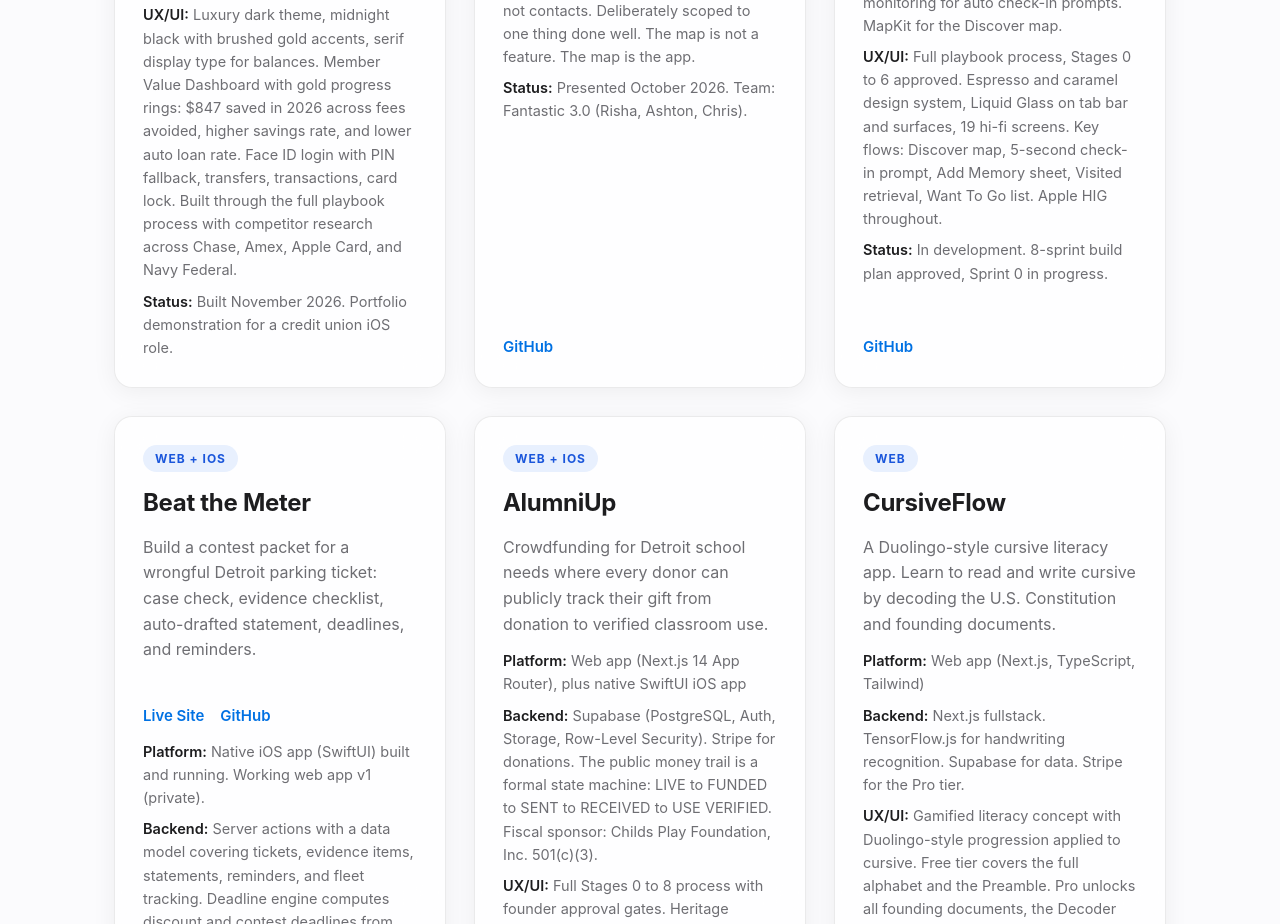
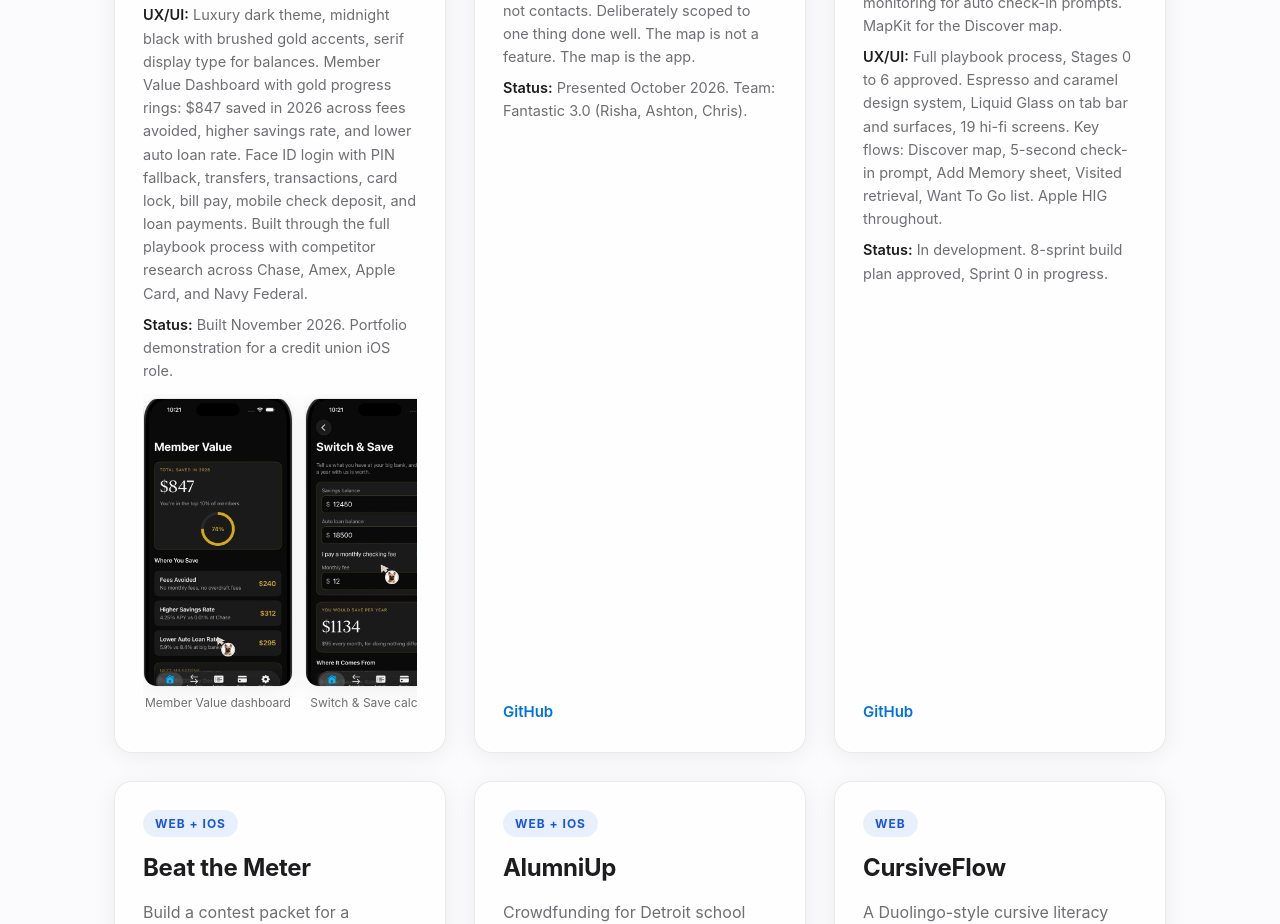
Before and after one commit to RISHAOFFICIAL/portfolio, a plain HTML site: page index.html in a window 1280 px wide. Shown: the part 1298-2222 px from the top of the page. Drawn offline with Linux system fonts and the light colour scheme.

Commit message:
Add Banking App screenshots gallery to portfolio card

```diff
--- a/index.html
+++ b/index.html
@@ -61,8 +61,17 @@
         <div class="card-meta">
           <span><strong>Platform:</strong> iOS native, Swift/SwiftUI, iOS 17 minimum</span>
           <span><strong>Backend:</strong> SwiftData on-device storage for accounts, transactions, and cards. Local-first sample data.</span>
-          <span><strong>UX/UI:</strong> Luxury dark theme, midnight black with brushed gold accents, serif display type for balances. Member Value Dashboard with gold progress rings: $847 saved in 2026 across fees avoided, higher savings rate, and lower auto loan rate. Face ID login with PIN fallback, transfers, transactions, card lock. Built through the full playbook process with competitor research across Chase, Amex, Apple Card, and Navy Federal.</span>
+          <span><strong>UX/UI:</strong> Luxury dark theme, midnight black with brushed gold accents, serif display type for balances. Member Value Dashboard with gold progress rings: $847 saved in 2026 across fees avoided, higher savings rate, and lower auto loan rate. Face ID login with PIN fallback, transfers, transactions, card lock, bill pay, mobile check deposit, and loan payments. Built through the full playbook process with competitor research across Chase, Amex, Apple Card, and Navy Federal.</span>
           <span><strong>Status:</strong> Built November 2026. Portfolio demonstration for a credit union iOS role.</span>
+        </div>
+        <div class="screenshots">
+          <figure><img src="images/banking-app/home-dashboard.jpg" alt="Banking App Member Value dashboard showing $847 saved in 2026" loading="lazy"><figcaption>Member Value dashboard</figcaption></figure>
+          <figure><img src="images/banking-app/switch-save.jpg" alt="Banking App Switch and Save calculator showing $1,134 saved per year" loading="lazy"><figcaption>Switch &amp; Save calculator</figcaption></figure>
+          <figure><img src="images/banking-app/bill-pay.jpg" alt="Banking App bill pay screen" loading="lazy"><figcaption>Bill Pay</figcaption></figure>
+          <figure><img src="images/banking-app/check-deposit.jpg" alt="Banking App mobile check deposit screen" loading="lazy"><figcaption>Mobile check deposit</figcaption></figure>
+          <figure><img src="images/banking-app/transfers.jpg" alt="Banking App transfer screen" loading="lazy"><figcaption>Transfers</figcaption></figure>
+          <figure><img src="images/banking-app/cards.jpg" alt="Banking App cards screen showing Sapphire Debit and Sapphire Rewards" loading="lazy"><figcaption>Cards</figcaption></figure>
+          <figure><img src="images/banking-app/home-actions.jpg" alt="Banking App home screen quick actions" loading="lazy"><figcaption>Quick actions</figcaption></figure>
         </div>
       </article>
 
--- a/styles.css
+++ b/styles.css
@@ -113,6 +113,26 @@ body {
 .card-links a { color: var(--accent); font-weight: 600; font-size: 15px; text-decoration: none; }
 .card-links a:hover { text-decoration: underline; }
 
+/* Screenshot gallery inside a card */
+.screenshots {
+  display: flex; gap: 12px;
+  overflow-x: auto;
+  padding: 4px 2px 12px;
+  scroll-snap-type: x mandatory;
+  -webkit-overflow-scrolling: touch;
+}
+.screenshots figure { flex: 0 0 auto; width: 150px; scroll-snap-align: start; }
+.screenshots img {
+  width: 100%; height: auto; display: block;
+  border-radius: 14px;
+  border: 1px solid var(--card-border);
+  box-shadow: var(--shadow);
+}
+.screenshots figcaption {
+  font-size: 12px; color: var(--text-secondary);
+  text-align: center; margin-top: 6px;
+}
+
 /* Process */
 .process-steps {
   display: grid; grid-template-columns: repeat(auto-fit, minmax(200px, 1fr));
```
Also changed, not shown: images/banking-app/bill-pay.jpg (added), images/banking-app/cards.jpg (added), images/banking-app/check-deposit.jpg (added), images/banking-app/home-actions.jpg (added), images/banking-app/home-dashboard.jpg (added), images/banking-app/switch-save.jpg (added), images/banking-app/transfers.jpg (added).
